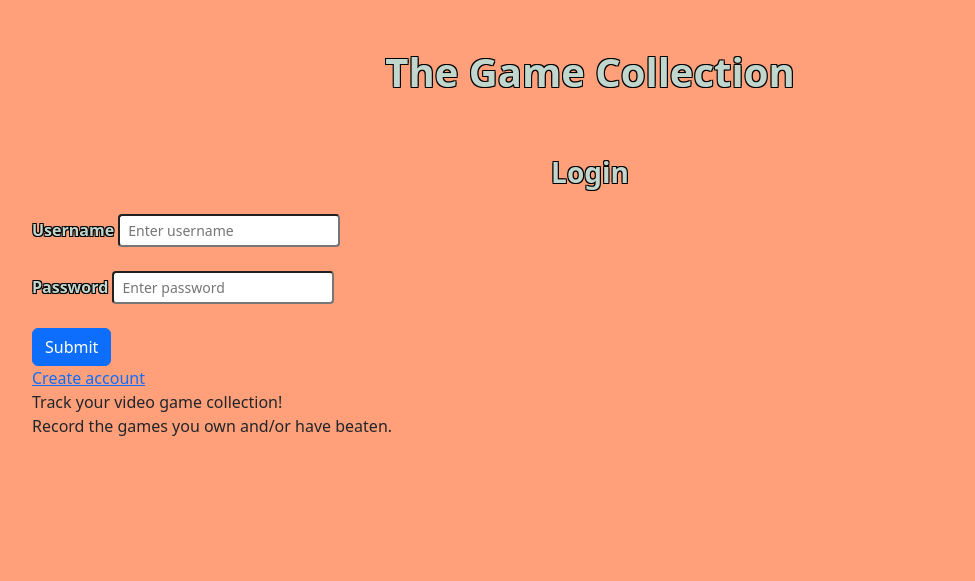
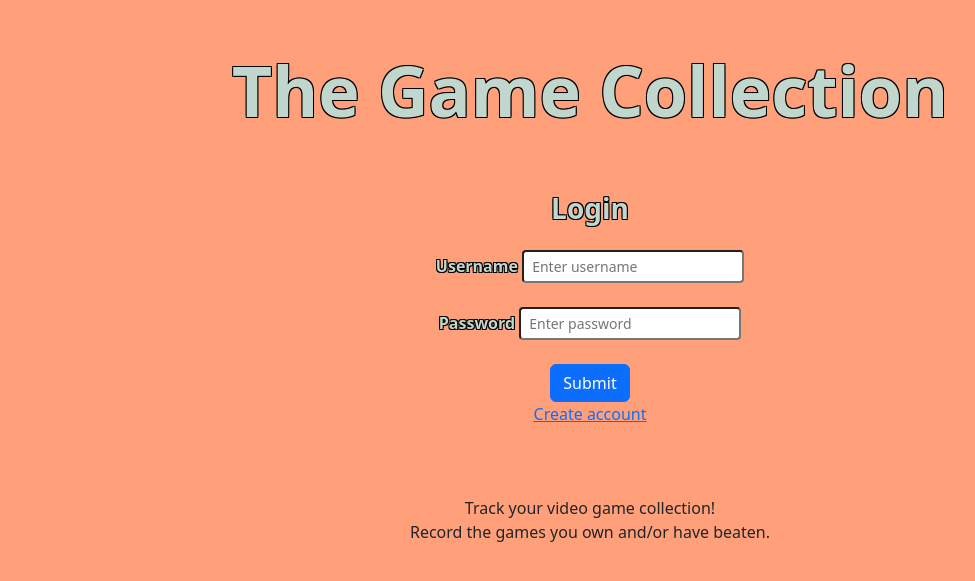
Before and after one commit to Bastion428/MainProgram, a Flask app: page /login in a window 1280 px wide. Shown: the top 581 px of the page, without its empty margins (50-1025 px from the left). Run offline with Flask 3, Linux system fonts and the light colour scheme; some libraries are stand-ins or nearby versions.

Commit message:
Added some styling for login and sign-up pages

```diff
--- a/website/static/style.css
+++ b/website/static/style.css
@@ -130,3 +130,16 @@ h1 {
 .help-page {
   font-size: 20px;
 }
+
+#game-coll {
+  font-size: 70px;
+}
+
+.submit-login {
+  text-align: center;
+}
+
+.entice {
+  padding-top: 70px;
+  text-align: center;
+}
```
